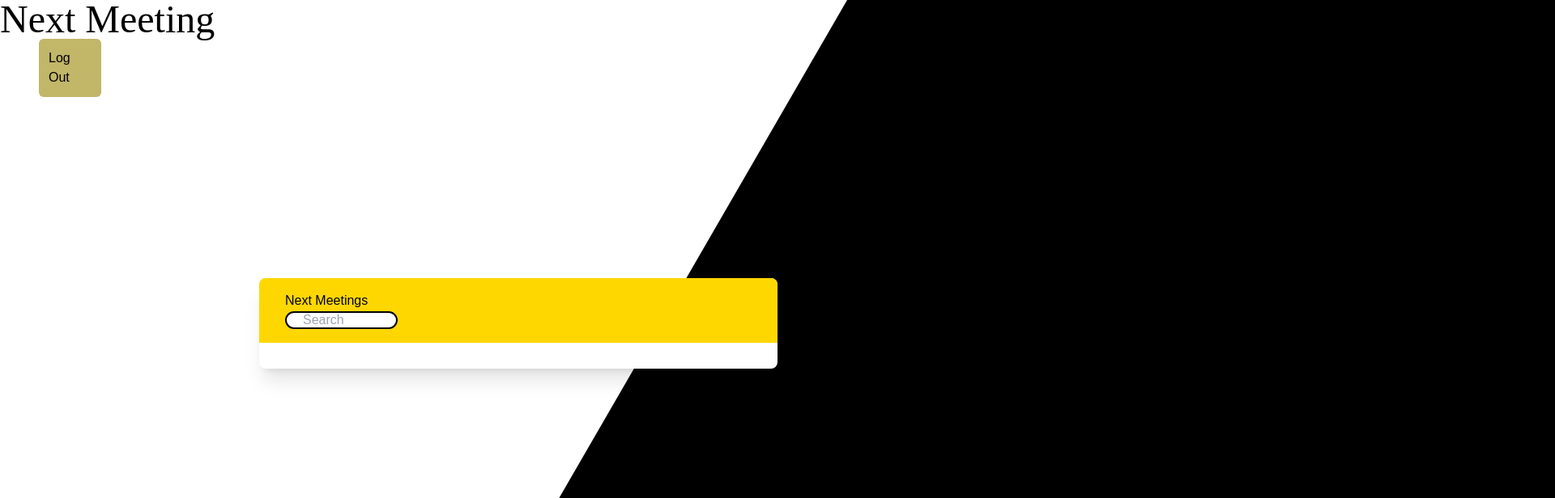
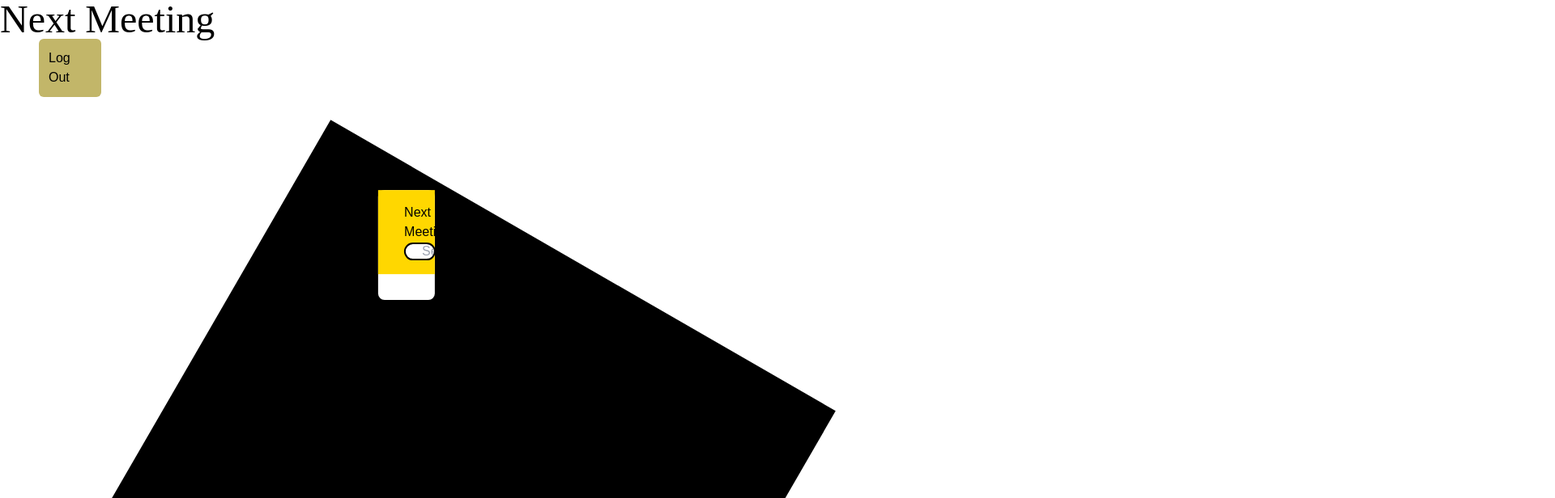
Before and after one commit to sitechtimes/club-attendance-frontend-v2, a Vue app: page /Student in a window 1280 px wide. Shown: the top 616 px of the page at 81% size, 1920 px wide, since content can reach past the window. Built offline with nearby package versions, Linux system fonts and the light colour scheme.

Commit message:
it's over

```diff
--- a/index.html
+++ b/index.html
@@ -2,7 +2,7 @@
 <html lang="en">
   <head>
     <meta charset="UTF-8">
-    <link rel="icon" href="/src/assets/logo.png">
+    <link rel="icon" href="/public/logo.png">
     <meta name="viewport" content="width=device-width, initial-scale=1.0">
     <title>Vite App</title>
   </head>
--- a/src/views/Student.vue
+++ b/src/views/Student.vue
@@ -1,20 +1,19 @@
 <template>
-  <div class="w-screen">
+  <div>
+    <div>
       <div class="relative bg-white h-96">
         <div class="text-black text-5xl font-normal font-['Itim']">
           Next Meeting
         </div>
         <LogOut></LogOut>
       </div>
+      <div class="justify-items-end bg-black w-[75%] h-[45rem] -rotate-[60deg]">
+        <div class="">
           <div
-      class="bg-black w-[255rem] h-[180vh] -rotate-[60deg] -ml-[50rem]"
-    ></div>
-    <div class="fixed inset-0 z-10">
-      <div
-        class="flex min-h-full items-center justify-center p-4 text-center sm:items-center sm:p-0"
+            class="flex min-h-full justify-end p-4 text-center rotate-[60deg] sm:items-center sm:p-0"
           >
             <div
-          class="relative transform overflow-hidden rounded-lg bg-white text-left shadow-xl transition-all w-[50%]"
+              class="rounded-lg bg-white text-left shadow-xl transition-all w-[25%]"
             >
               <div class="bg-[#FFD700] sm:p-4 sm:pb-4">
                 <div class="sm:flex sm:items-start">
@@ -29,6 +28,8 @@
           </div>
         </div>
       </div>
+    </div>
+  </div>
 </template>
 
 <script setup lang="ts">
```
Also changed, not shown: public/logo.png (added). Lines whose indentation alone changed are shown as unchanged.
